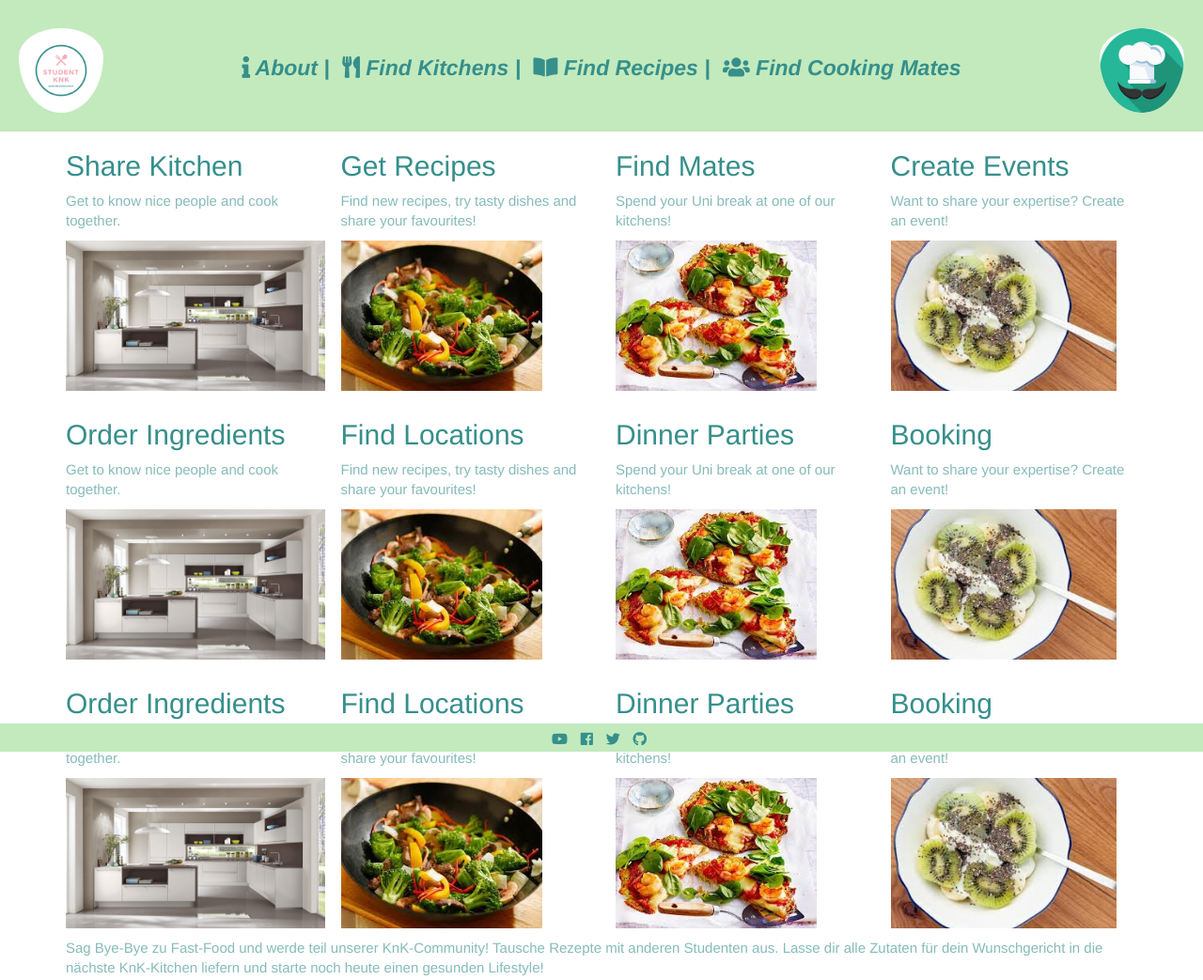
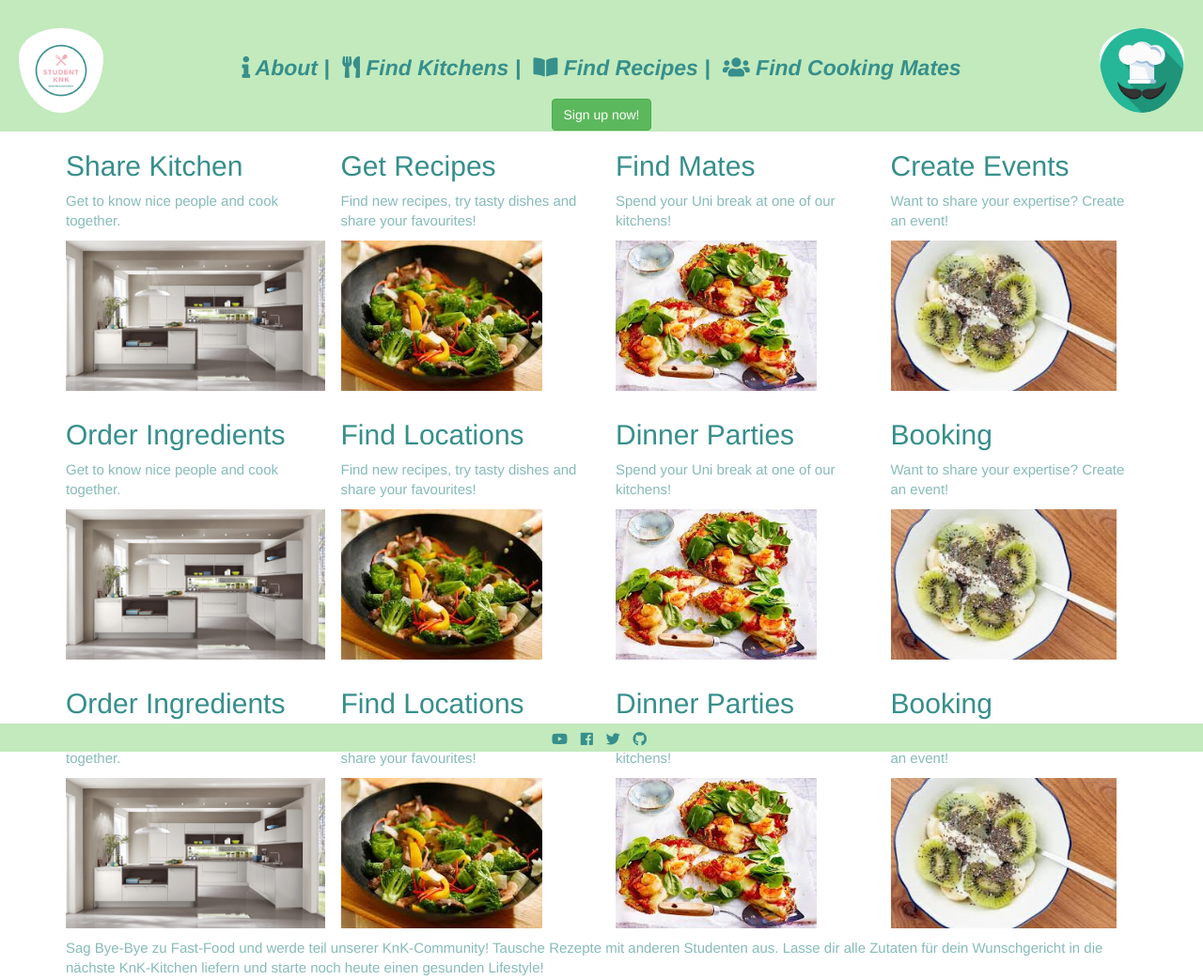
Before and after one commit to 11fran/studentknk, a plain HTML site: page index.html in a window 1280 px wide. Shown: the whole page at 94% size. Drawn offline with nearby package versions, Linux system fonts and the light colour scheme.

Commit message:
Add files via upload

```diff
--- a/index.html
+++ b/index.html
@@ -26,7 +26,7 @@
   			<li><a href="#"><h3><i class="fas fa-book-open"></i> Find Recipes |</h3></a></li>
   			<li><a href="#"><h3><i class="fas fa-users"></i> Find Cooking Mates</h3></a></li>
 		</ul>
-
+		<a href="https://glitzerpower.github.io/leo-project/index.html#" class="btn btn-success" >Sign up now!</a>
 	</div>
 
 
```
